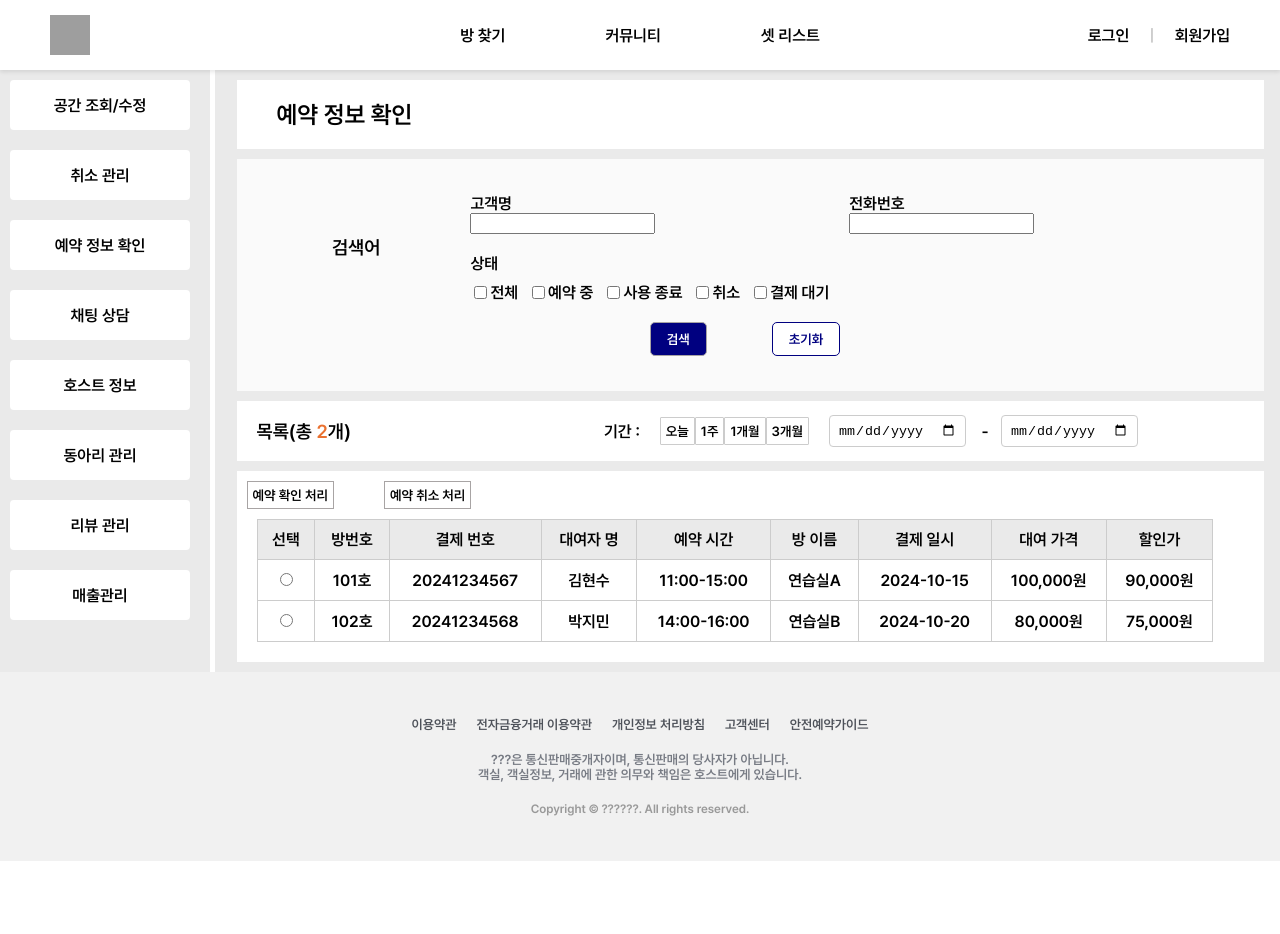
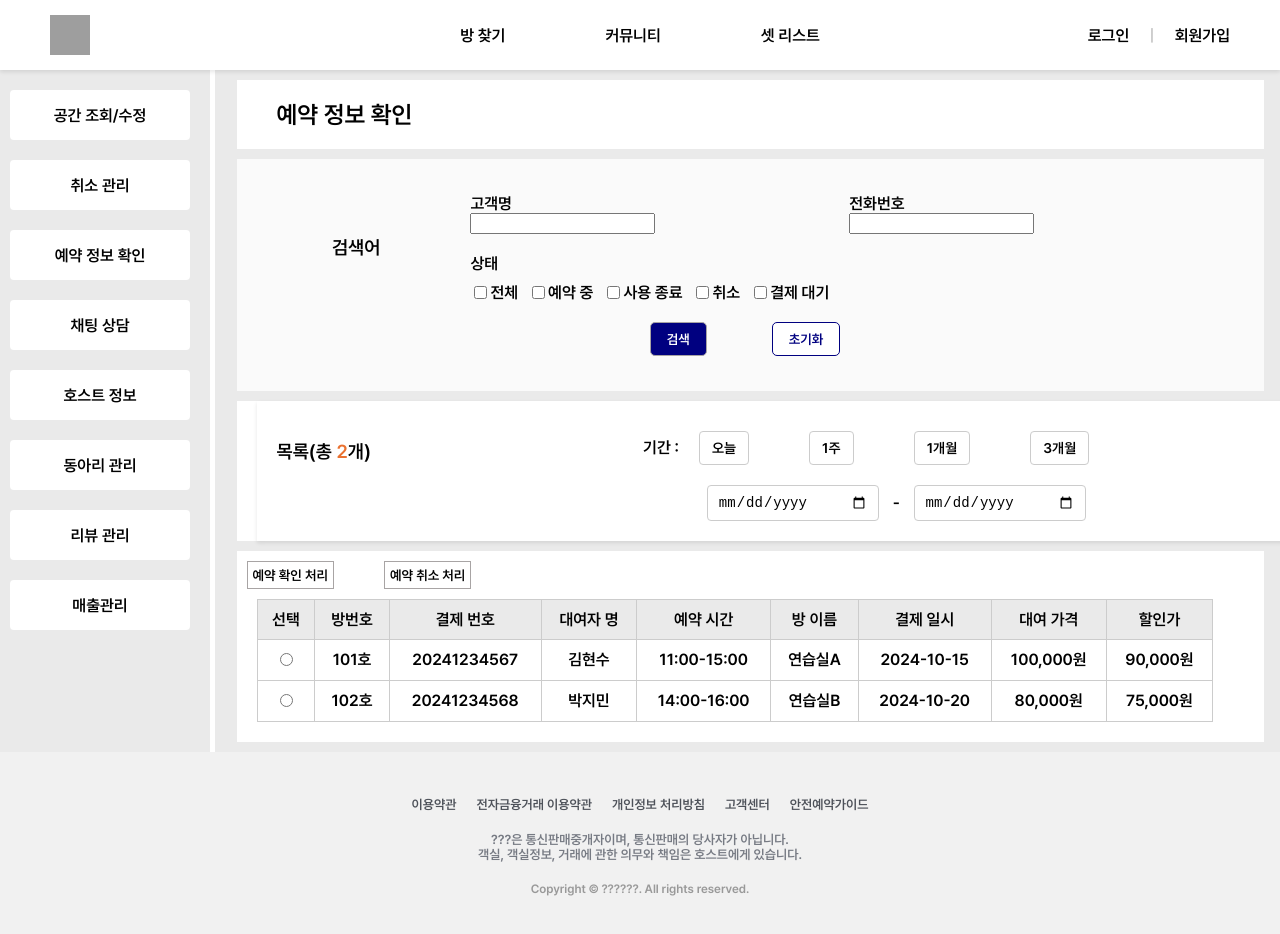
Before and after one commit to springTeamm/smile-front, a React (Create React App) app: page /HostPage/Reservationinfo in a window 1280 px wide. Shown: the top 934 px of the page. Before the commit the page ends 861 px from the top, so only its background shows below. Built offline with nearby package versions, Linux system fonts and the light colour scheme; grey boxes are pictures that could not be loaded.

Commit message:
style: merge용 수정

```diff
--- a/src/components/host/Sidebar.jsx
+++ b/src/components/host/Sidebar.jsx
@@ -1,34 +1,34 @@
 import React from 'react';
 import { useNavigate } from 'react-router-dom';
-import "./Sidebar.css"
+import styles from './Sidebar.module.css';
+
 const Sidebar = () => {
     const navigate = useNavigate();
     return (
-        <div className="sidebar">
-
-            <div className="menu-container">
-                <div className="menu-box" onClick={() => navigate('/HostPage/SpaceSelect')}>
+        <div className={styles.sidebar}>
+            <div className={styles.menuContainer}>
+                <div className={styles.menuBox} onClick={() => navigate('/HostPage/SpaceSelect')}>
                     공간 조회/수정
                 </div>
-                <div className="menu-box" onClick={() => navigate('/HostPage/cancellmanagement')}>
+                <div className={styles.menuBox} onClick={() => navigate('/HostPage/cancellmanagement')}>
                     취소 관리
                 </div>
-                <div className="menu-box" onClick={() => navigate('/HostPage/Reservationinfo')}>
+                <div className={styles.menuBox} onClick={() => navigate('/HostPage/Reservationinfo')}>
                     예약 정보 확인
                 </div>
-                <div className="menu-box" onClick={() => navigate('/HostPage/Chat')}>
+                <div className={styles.menuBox} onClick={() => navigate('/HostPage/Chat')}>
                     채팅 상담
                 </div>
-                <div className="menu-box" onClick={() => navigate('/HostPage/Hostinfo')}>
+                <div className={styles.menuBox} onClick={() => navigate('/HostPage/Hostinfo')}>
                     호스트 정보
                 </div>
-                <div className="menu-box" onClick={() => navigate('/HostPage/Clubmanagement')}>
+                <div className={styles.menuBox} onClick={() => navigate('/HostPage/Clubmanagement')}>
                     동아리 관리
                 </div>
-                <div className="menu-box" onClick={() => navigate('/HostPage/Review')}>
+                <div className={styles.menuBox} onClick={() => navigate('/HostPage/Review')}>
                     리뷰 관리
                 </div>
-                <div className="menu-box" onClick={() => navigate('/HostPage/Moneymanager')}>
+                <div className={styles.menuBox} onClick={() => navigate('/HostPage/Moneymanager')}>
                     매출관리
                 </div>
             </div>
--- a/src/components/host/Sidebar.css
+++ b/src/components/host/Sidebar.module.css
@@ -4,26 +4,26 @@
     background-color: #EAEAEA;
     width: 200px;
     height: 100%;
+    padding: 10px 0;
 }
 
-.menu-container {
+.menuContainer {
     display: flex;
     flex-direction: column;
 }
 
-.menu-box {
+.menuBox {
     display: flex;
-    margin: 10px 10px;
+    margin: 10px;
     height: 50px;
     align-items: center;
     justify-content: center;
     background-color: #ffffff;
-
     border-radius: 4px;
     cursor: pointer;
     transition: background-color 0.3s;
 }
 
-.menu-box:hover {
+.menuBox:hover {
     background-color: #e9ecef;
 }
--- a/src/components/host/dateselect.jsx
+++ b/src/components/host/dateselect.jsx
@@ -1,34 +1,30 @@
+import React, { useState } from 'react';
+import styles from './dateselect.module.css';
 
-import React, { useState } from 'react';
-import DatePicker from 'react-datepicker';
-import 'react-datepicker/dist/react-datepicker.css';
-import styles from './dateselect.module.css';
-import { FaCalendarAlt } from 'react-icons/fa';
+const Dateselect = ({ text, totalnum }) => {
+    const [startDate, setStartDate] = useState('');
+    const [endDate, setEndDate] = useState('');
+    const [selectedRange, setSelectedRange] = useState('');
 
-const Dateselect = ({text,totalnum}) => {
-    const [startDate, setStartDate] = useState(null);
-    const [endDate, setEndDate] = useState(null);
-    const [selectedRange, setSelectedRange] = useState('');
-    const [selectedDate, setSelectedDate] = useState(null)
     const handleRangeClick = (range) => {
         setSelectedRange(range);
-
     };
 
-    const handleStartDateChange = (date) => {
-        setStartDate(date);
-
+    const handleStartDateChange = (e) => {
+        setStartDate(e.target.value);
     };
 
-    const handleEndDateChange = (date) => {
-        setEndDate(date);
-
+    const handleEndDateChange = (e) => {
+        setEndDate(e.target.value);
     };
 
     return (
         <div className={styles.container}>
             <div className={styles.title}>
-    <h3>{text}(총 <span className={styles.totaluserHighlight}>{totalnum}</span>개)</h3></div>
+                <h3>
+                    {text}(총 <span className={styles.totaluserHighlight}>{totalnum}</span>개)
+                </h3>
+            </div>
             <div className={styles.filter_container}>
                 기간 :
                 <div className={styles.range_buttons}>
@@ -37,18 +33,14 @@ const Dateselect = ({text,totalnum}) => {
                     <button onClick={() => handleRangeClick('1month')}>1개월</button>
                     <button onClick={() => handleRangeClick('3months')}>3개월</button>
                 </div>
-
                 <div className={styles.date_picker}>
-
-
                     <input
                         type="date"
                         value={startDate}
                         onChange={handleStartDateChange}
                         placeholder="날짜 선택"
                     />
-- &nbsp;
-
+                    &nbsp;-&nbsp;
                     <input
                         type="date"
                         value={endDate}
@@ -56,15 +48,9 @@ const Dateselect = ({text,totalnum}) => {
                         placeholder="날짜 선택"
                     />
                 </div>
-
-
-
-
-
+            </div>
         </div>
-
-</div>
-);
+    );
 };
 
 export default Dateselect;
--- a/src/components/host/dateselect.module.css
+++ b/src/components/host/dateselect.module.css
@@ -4,79 +4,68 @@
     height: auto;
     width: 100%;
     justify-content: center;
-
+    padding: 20px;
+    box-shadow: 0 2px 4px rgba(0, 0, 0, 0.1);
 }
 
 .title {
     width: 30%;
     min-width: 200px;
+    text-align: left;
+    font-weight: bold;
 }
 
 .filter_container {
     display: flex;
     justify-content: center;
     align-items: center;
-
     flex-wrap: wrap;
     width: 100%;
-
+    gap: 10px;
 }
 
 .range_buttons {
     display: flex;
-    height: auto;
-    text-align: center;
-    padding-right: 20px;
-    padding-left: 20px;
-
-
+    justify-content: space-between;
+    gap: 10px;
+    padding: 10px;
 }
 
-
 .range_buttons button {
-
     background-color: #ffffff;
     color: #000000;
-    border: #ccc solid 1px;
+    border: 1px solid #ccc;
     cursor: pointer;
-    border-radius: 1px;
-    height: auto;
-    margin:0px;
-    padding: 5px;
-
+    border-radius: 4px;
+    padding: 8px 12px;
+    font-size: 14px;
+    transition: background-color 0.3s, color 0.3s, border-color 0.3s;
 }
 
 .range_buttons button:hover {
     background-color: #e6b092;
     border-color: #ea7130;
-    color:#ea7130 ;
+    color: #ea7130;
 }
 
 .date_picker {
     display: flex;
     align-items: center;
-    flex-wrap: wrap;
-    gap: 5px;
-
-
-}
-
-.date_picker label {
-    font-weight: bold;
-    margin-left: 20px;
-
+    gap: 10px;
 }
 
 .date_picker input {
-    padding: 6px 8px;
+    padding: 8px 10px;
     border: 1px solid #ccc;
     border-radius: 4px;
-    gap:10px;
-    margin-right: 10px;
-
-
+    font-size: 14px;
+    width: 150px;
 }
 
+.totaluserHighlight {
+    color: #ea7130;
+    font-weight: bold;
+}
 
 @media (max-width: 768px) {
     .title {
@@ -86,6 +75,7 @@
 
     .filter_container {
         flex-direction: column;
+        align-items: center;
     }
 
     .range_buttons {
@@ -93,8 +83,8 @@
         width: 100%;
         align-items: center;
     }
+
+    .date_picker input {
+        width: 100%;
+    }
 }
-.totaluserHighlight {
-    color: #ea7130;
-    font-weight: bold;
-}
```
